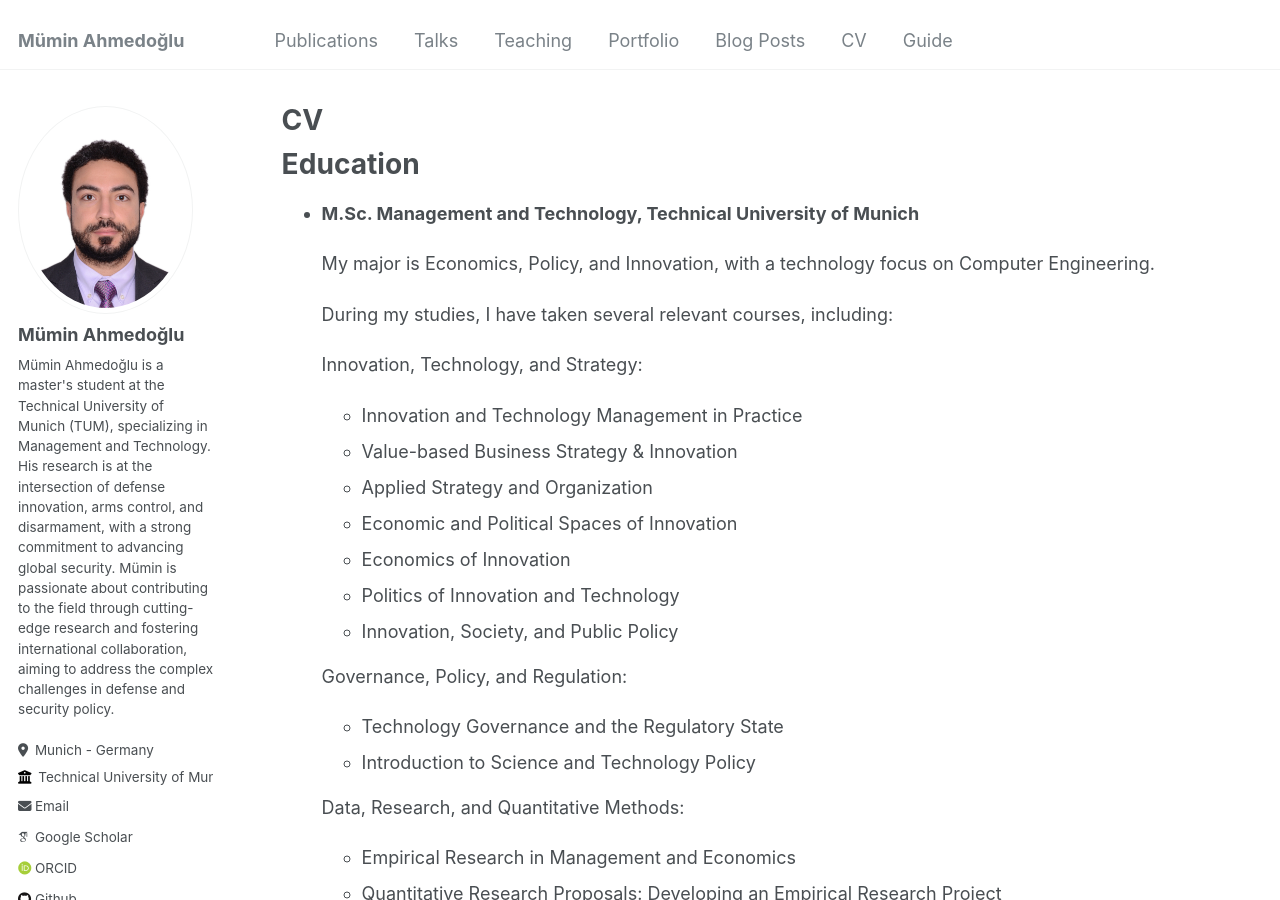
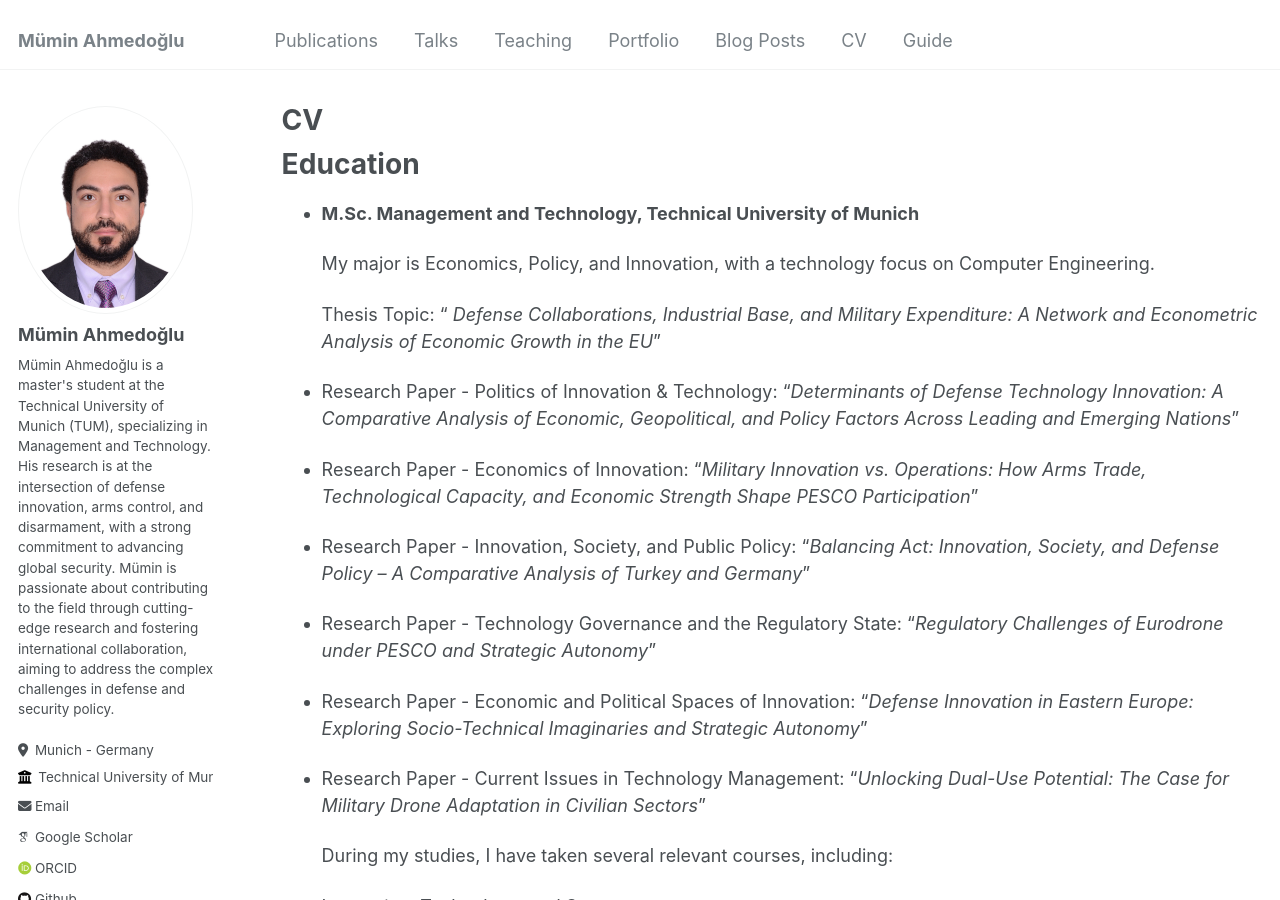
Before and after one commit to ahmedoglu/ahmedoglu.github.io, a Jekyll site: the page built from _pages/cv.md, in a window 1280 px wide and 900 px high. Built offline with Jekyll 4.4.1, drawn with Linux system fonts in a browser that asks for light colours; some web fonts are replaced.

Commit message:
Update cv.md

```diff
--- a/_pages/cv.md
+++ b/_pages/cv.md
@@ -14,6 +14,21 @@ Education
 - **M.Sc. Management and Technology, Technical University of Munich**
 
   My major is Economics, Policy, and Innovation, with a technology focus on Computer Engineering.
+
+  Thesis Topic: " _Defense Collaborations, Industrial Base, and Military Expenditure: A Network and Econometric Analysis of Economic Growth in the EU_"
+
+- Research Paper - Politics of Innovation & Technology: “_Determinants of Defense Technology Innovation: A Comparative Analysis of Economic, Geopolitical, and Policy Factors Across Leading and Emerging Nations_”
+
+- Research Paper - Economics of Innovation: "_Military Innovation vs. Operations: How Arms Trade, Technological Capacity, and Economic Strength Shape PESCO Participation_"
+
+- Research Paper - Innovation, Society, and Public Policy: "_Balancing Act: Innovation, Society, and Defense Policy – A Comparative Analysis of Turkey and Germany_"
+
+- Research Paper - Technology Governance and the Regulatory State: "_Regulatory Challenges of Eurodrone under PESCO and Strategic Autonomy_"
+
+- Research Paper - Economic and Political Spaces of Innovation: "_Defense Innovation in Eastern Europe: Exploring Socio-Technical Imaginaries and Strategic Autonomy_"
+
+- Research Paper - Current Issues in Technology Management: “_Unlocking Dual-Use Potential: The Case for Military Drone Adaptation in Civilian Sectors_”
+
 
   During my studies, I have taken several relevant courses, including:
 
```
